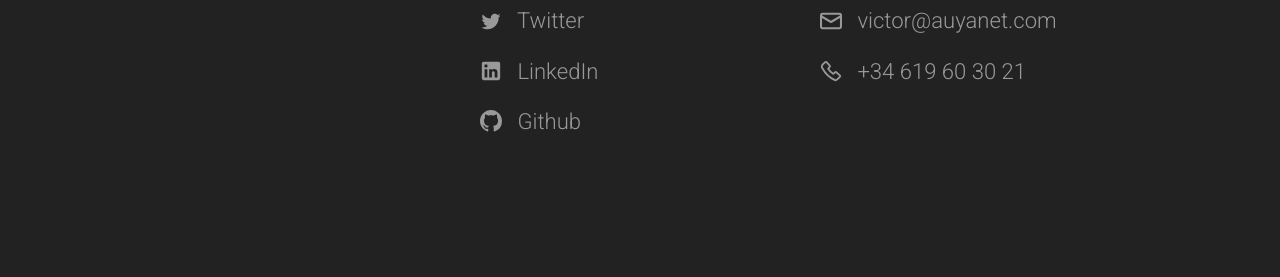
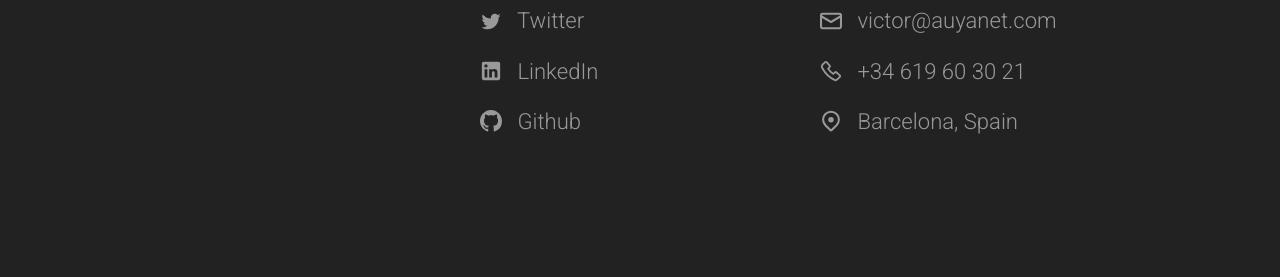
Before and after one commit to VAuyanet/portfolio, a Jekyll site: the page built from index.html, in a window 1280 px wide. Shown: the part 1455-1732 px from the top of the page. Built offline with Jekyll 4.4.1, drawn with Linux system fonts in a browser that asks for light colours.

Commit message:
Added location address icon and footer text

```diff
--- a/_data/personal_information.yml
+++ b/_data/personal_information.yml
@@ -1,3 +1,4 @@
 title: Contact information
 contact_email_address: victor@auyanet.com
 contact_phone_number: +34 619 60 30 21
+address: Barcelona, Spain
--- a/_includes/contact-icon.html
+++ b/_includes/contact-icon.html
@@ -3,4 +3,6 @@
   {% include contactIcons/Email.html %}
 {% when "Phone" %}
   {% include contactIcons/Phone.html %}
+{% when "Location" %}
+  {% include contactIcons/Location.html %}
 {% endcase %}
--- /dev/null
+++ b/_includes/contactIcons/Location.html
@@ -0,0 +1 @@
+<svg xmlns="http://www.w3.org/2000/svg" xmlns:xlink="http://www.w3.org/1999/xlink" aria-hidden="true" role="img" width="1em" height="1em" preserveAspectRatio="xMidYMid meet" viewBox="0 0 16 16"><path fill-rule="evenodd" d="M11.536 3.464a5 5 0 0 1 0 7.072L8 14.07l-3.536-3.535a5 5 0 1 1 7.072-7.072v.001zm1.06 8.132a6.5 6.5 0 1 0-9.192 0l3.535 3.536a1.5 1.5 0 0 0 2.122 0l3.535-3.536zM8 9a2 2 0 1 0 0-4a2 2 0 0 0 0 4z" fill="currentColor"/></svg>
--- a/_layouts/default.html
+++ b/_layouts/default.html
@@ -97,6 +97,12 @@
             {{ site.data.personal_information.contact_phone_number }}
           </a>
         </li>
+        <li>
+          <span>
+            {% include contact-icon.html icon="Location" %}
+            {{ site.data.personal_information.address }}
+          </span>
+        </li>
       </ul>
     </div>
   </div>
--- a/_sass/footer.scss
+++ b/_sass/footer.scss
@@ -7,7 +7,8 @@ footer {
   color: #fff;
 
   &,
-  a {
+  a,
+  span {
     color: #999;
   }
 
@@ -52,7 +53,8 @@ footer {
     list-style: none;
     margin: 15px 0;
 
-    a {
+    a,
+    span {
       svg {
         fill: #999;
         margin-right: 10px;
```
